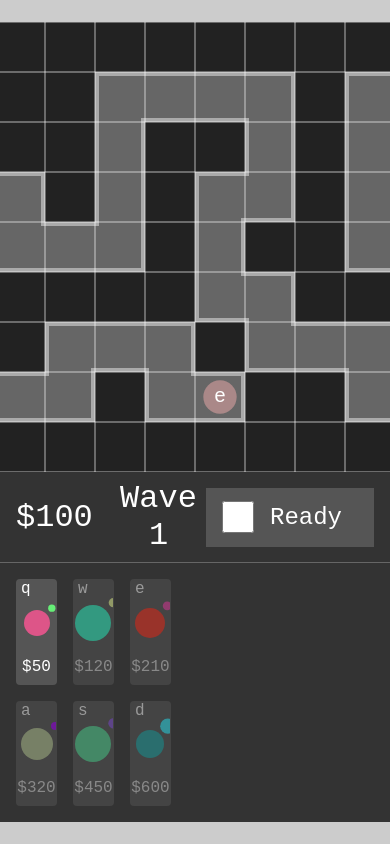
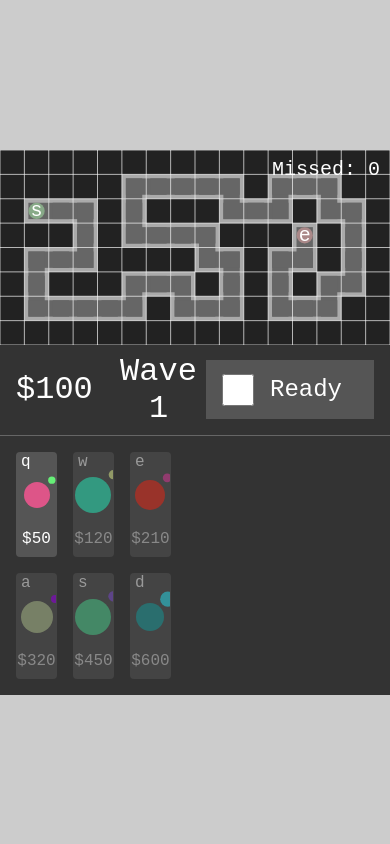
Before and after one commit to chronixlo/td, a website built with webpack: page src/index.html in a window 390 px wide. Built offline with nearby package versions, Linux system fonts and the light colour scheme.

Commit message:
Add total missed counter Make somewhat more mobile friendly

```diff
--- a/src/scripts/Game.js
+++ b/src/scripts/Game.js
@@ -12,14 +12,14 @@ class Game {
     const canvas = (this.canvas = document.getElementById('game'));
     this.ctx = this.canvas.getContext('2d');
 
-    this.gameWidth = 800;
-    this.gameHeight = 450;
+    this.gameWidth = Math.min(window.innerWidth, 800);
+    this.gameHeight = this.gameWidth / 2;
 
     canvas.height = this.gameHeight;
     canvas.width = this.gameWidth;
 
     this.gridWidth = 16;
-    this.gridHeight = 9;
+    this.gridHeight = 8;
     this.cellSize = this.gameWidth / this.gridWidth;
 
     this.mouseX;
@@ -31,6 +31,7 @@ class Game {
     this.autorun = false;
 
     this.money = 100;
+    this.missed = 0;
 
     this.wave = {
       number: 0,
@@ -85,11 +86,14 @@ class Game {
 
     renderMap();
 
+    ctx.fillStyle = '#fff';
+    ctx.font = '20px monospace';
+    ctx.textAlign = 'right';
+    ctx.textBaseline = 'top';
+    ctx.fillText(`Missed: ${this.missed}`, this.gameWidth - 10, 10);
+
     // wave status
-    // ctx.fillStyle = '#fff';
-    // ctx.font = '20px monospace';
-    // ctx.textAlign = 'right';
-    // ctx.textBaseline = 'top';
+
     // ctx.fillText(
     //   `Remaining: ${this.wave.total - this.wave.missed - this.wave.killed}`,
     //   gameWidth - 10,
@@ -132,6 +136,7 @@ class Game {
       if (!enemy.nextSegment) {
         // this.enemies.splice(i, 1);
         this.wave.missed++;
+        this.missed++;
         enemy.health = 0;
         continue;
       }
```
Also changed, not shown: build/index.html, 2 other files.
